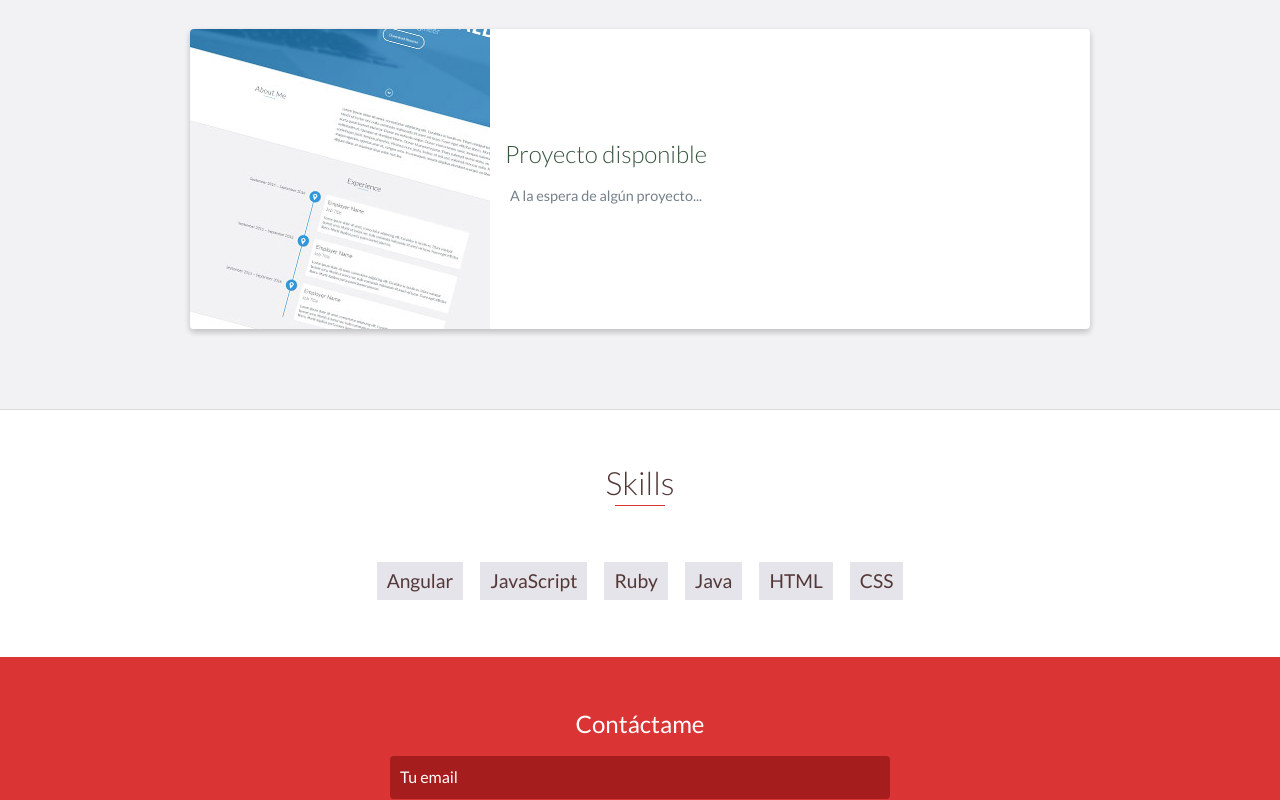
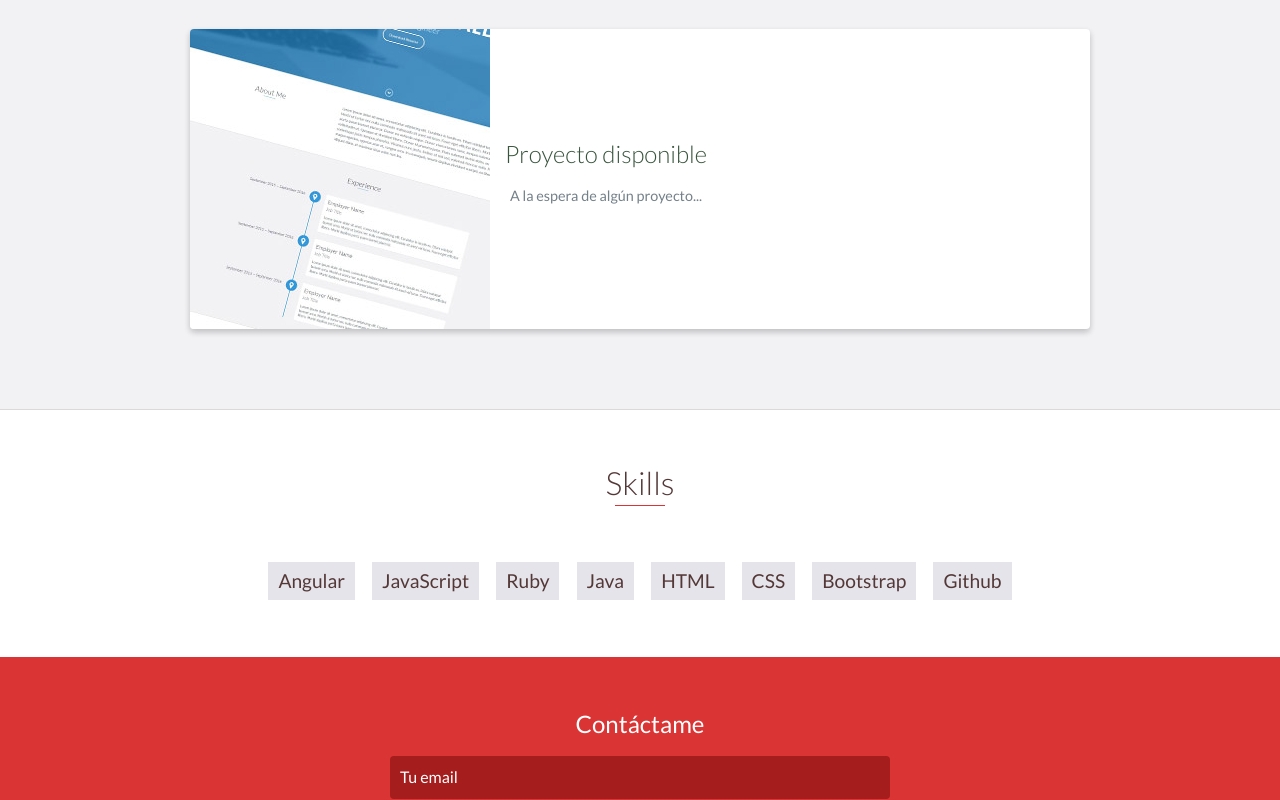
Before and after one commit to Cooblan/devportfolio-federico-silva, a website: page index.html in a window 1280 px wide. Shown: the part 2889-3689 px from the top of the page. Drawn offline with nearby package versions, Linux system fonts and the light colour scheme.

Commit message:
Se agregó el último retoque

```diff
--- a/index.html
+++ b/index.html
@@ -97,7 +97,7 @@
                 <h3>S.O SERVICIOS GENERALES</h3>
                 <h4>Ayudante de Obra</h4>
                 <p>
-                    Decoración de interiores y revestimientos,trabajos de albañilería, electricidad y reformas en general
+                    Decoración de interiores y revestimientos, trabajos de albañilería, electricidad y reformas en general
                 </p>
             </div>
 
@@ -190,6 +190,8 @@
             <li>Java</li>
             <li>HTML</li>
             <li>CSS</li>
+            <li>Bootstrap</li>
+            <li>Github</li>
         </ul>
     </div>
     <!-- Fin del #skills -->
```
